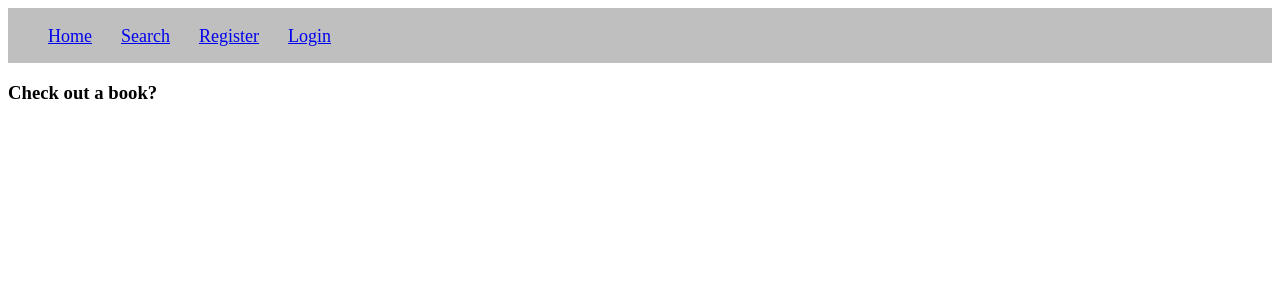
After one commit to anteecy/brary, a Django app: template brary/library/templates/library/checkout.html in a window 1280 px wide. The commit adds this page. Shown: the top 300 px of the page. Run offline with Django 3.2, Linux system fonts and the light colour scheme; the template is opened without the code that fills it, so the values that code supplies are empty.

Commit message:
created templatetag to access checkout page in nav

```diff
--- a/brary/brary/templates/brary/nav.html
+++ b/brary/brary/templates/brary/nav.html
@@ -1,4 +1,5 @@
 {% load static %}
+{% load has_group %}
 
 <link rel="stylesheet" type="text/css" href="{% static 'brary/nav.css' %}">
 
@@ -10,17 +11,22 @@
 	{# Nav elements when not logged in #}
 
 	{% if not user.is_authenticated %}
-        <li><a href="/register">Register</a></li>
-        <li><a href="/accounts/login">Login</a></li>
+        	<li><a href="/register">Register</a></li>
+        	<li><a href="/accounts/login">Login</a></li>
 	{% endif %}
 
 	{# Nav elements when logged in #}
 
+
+	{% if request.user|has_group:"Librarian" %}
+		<span><a href="/library/checkout">Checkout</a></span>
+	{% endif %}
+
 	{% if user.is_authenticated %}
-	<li><a href="/accounts/logout">Logout</a></li>
+		<li><a href="/accounts/logout">Logout</a></li>
 
-	{# TODO: Implement a drop-down with user profile acccess #}
-	<span id="profile-dropdown">{{ user.get_username }}</span>
+		{# TODO: Implement a drop-down with user profile acccess #}
+		<span id="profile-dropdown">{{ user.get_username }}</span>
 	{% endif %}
 
     </ul>
--- /dev/null
+++ b/brary/brary/templatetags/has_group.py
@@ -0,0 +1,7 @@
+from django import template
+
+register = template.Library()
+
+@register.filter(name='has_group')
+def has_group(user, group_name):
+    return user.groups.filter(name=group_name).exists()
--- /dev/null
+++ b/brary/library/templates/library/checkout.html
@@ -0,0 +1,5 @@
+{% load static %}
+
+{% include 'brary/nav.html' %}
+
+<h3>Check out a book?</h3>
--- a/brary/library/urls.py
+++ b/brary/library/urls.py
@@ -6,4 +6,5 @@ urlpatterns = [
     path('search/', views.search, name='search'),
     path('results/', views.results, name='results'),
     path('results/request/<int:book_id>/', views.book_request, name='book_request'),
+    path('checkout/', views.checkout, name='checkout'),
     ]
--- a/brary/library/views.py
+++ b/brary/library/views.py
@@ -45,3 +45,7 @@ def book_request(request, book_id):
     book = get_object_or_404(Book, pk=book_id)
     context = {"book": book }
     return render(request, 'library/request.html', context)
+
+
+def checkout(request):
+    return render(request, 'library/checkout.html', dict())
```
Also changed, not shown: brary/brary/templatetags/__init__.py (added), brary/db.sqlite3.
